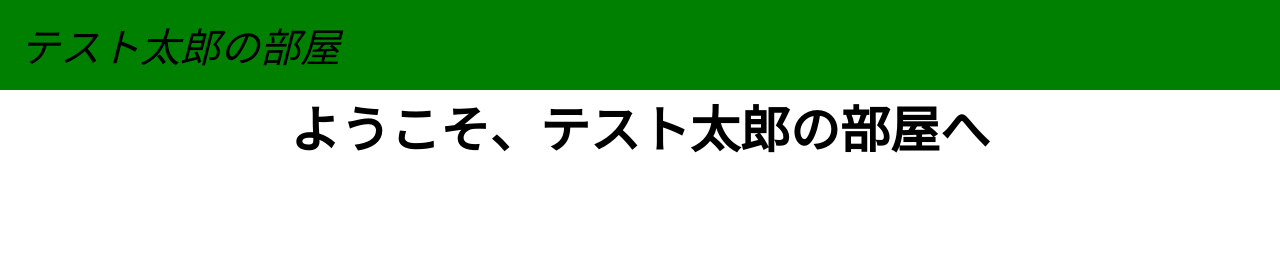
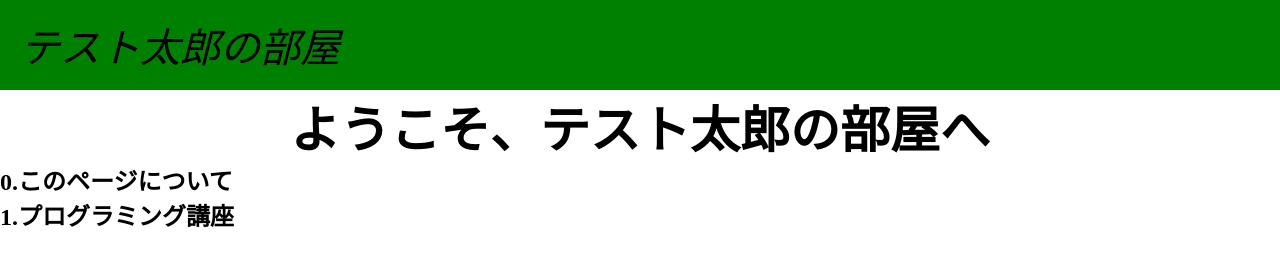
Before and after one commit to RNrd00/2nd_Portfolio, a plain HTML site: page index.html in a window 1280 px wide. Drawn offline with Linux system fonts and the light colour scheme.

Commit message:
add content number

```diff
--- a/index.html
+++ b/index.html
@@ -20,6 +20,14 @@
         <h1 class="disable-font">ようこそ、テスト太郎の部屋へ</h1>
     </div>
 </section>
+<section>
+    <div class="content-number">
+        <h1>このページについて</h1>
+    </div>
+    <div class="content-number">
+        <h1>プログラミング講座</h1>
+    </div>
+</section>
 
 </body>
 </html>
--- a/scritp.js
+++ b/scritp.js
@@ -1,7 +1,12 @@
 const disableFont = document.querySelector(".disable-font");
 const addFont = document.querySelector(".add-font");
+const contentNumber = document.querySelectorAll(".content-number > h1");
 
 disableFont.addEventListener("click", () => {
     disableFont.remove();
     addFont.insertAdjacentHTML("afterbegin","<h1 class='disable-font'>ここでは私が調べてきた情報をまとめております<h1>");
 });
+
+for(let i = 0; i < contentNumber.length; i++) {
+    contentNumber[i].insertAdjacentHTML("afterbegin",i + ".");
+}
```
